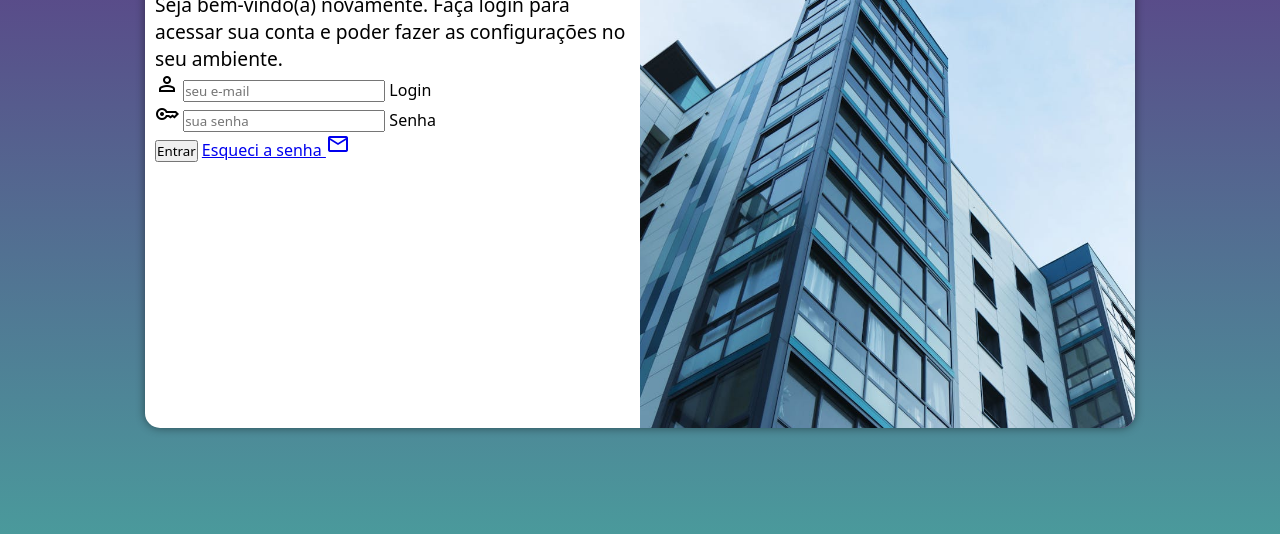
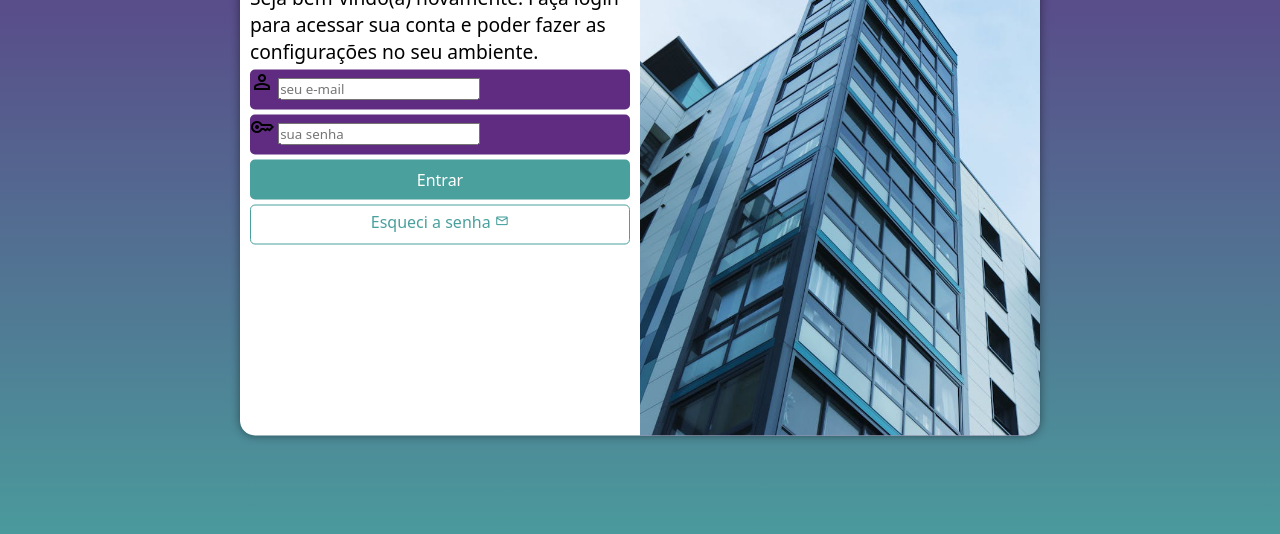
Before and after one commit to DeboraELima/projeto-login, a plain HTML site: page index.html in a window 1280 px wide. Shown: the part 222-756 px from the top of the page. Drawn offline with nearby package versions, Linux system fonts and the light colour scheme.

Commit message:
atualização de estilo de formulário do projeto login

```diff
--- a/estilos/media-query.css
+++ b/estilos/media-query.css
@@ -27,7 +27,7 @@
         background-image: linear-gradient(to top, #49a09d, #5f2c82);
     }
     section#login{
-        width: 990px;
+        width: 800px;
     }
 
     section#login> div#imagem{
--- a/estilos/style.css
+++ b/estilos/style.css
@@ -31,7 +31,7 @@ section#login{
     transform: translate(-50%, -50%);
     background-color: white;
     width: 250px;
-    height: 500px;
+    height: 515px;
     border-radius: 15px;
     box-shadow: 0px 0px 10px rgba(0, 0, 0, 0.455);
     overflow: hidden;
@@ -48,7 +48,6 @@ section#login > div#formulario{
     display: block;
     padding: 10px;
 }
-
 div#formulario>h1{
     text-align: center;
     margin-bottom: 10px;
@@ -56,3 +55,50 @@ div#formulario>h1{
 div#formulario>p{
     font-size: 0.8em;
 }
+form>div.campo{
+    background-color: #5f2c82;
+    width: 100%;
+    height: 40px;
+    display: block;
+    border-radius: 5px;
+    margin: 5px 0px;
+}
+form>div.campo>label{
+    display: none;
+}
+form>input[type=submit]{
+    display: block;
+    font-size: 1em;
+    width: 100%;
+    height: 40px;
+    background-color: #49a09d;
+    color: white;
+    border: none;
+    border-radius: 5px;
+    cursor: pointer;
+}
+form>input[type=submit]:hover{
+    background-color: #306a68;
+}
+form>a.botao{
+    display: block;
+    text-align: center;
+    font-size: 1em;
+    width: 100%;
+    height: 40px;
+    padding-top: 5px;
+    margin-top: 5px;
+    background-color: white;
+    color: #49a09d;
+    border: 1px solid #49a09d;
+    border-radius: 5px;
+    cursor: pointer;
+    text-decoration: none;
+}
+form>a.botao>span{
+    font-size: 0.9em;
+}
+form>a.botao:hover{
+    background-color: #306a68;
+    color: white;
+}
--- a/index.html
+++ b/index.html
@@ -32,7 +32,7 @@
                         <label for="isenha">Senha</label>
                     </div>
                     <input type="submit" value="Entrar">
-                    <a href="esqueci.html">Esqueci a senha  <span class="material-symbols-outlined">
+                    <a href="esqueci.html" class="botao">Esqueci a senha  <span class="material-symbols-outlined">
                         mail
                         </span>
                     </a>
```
